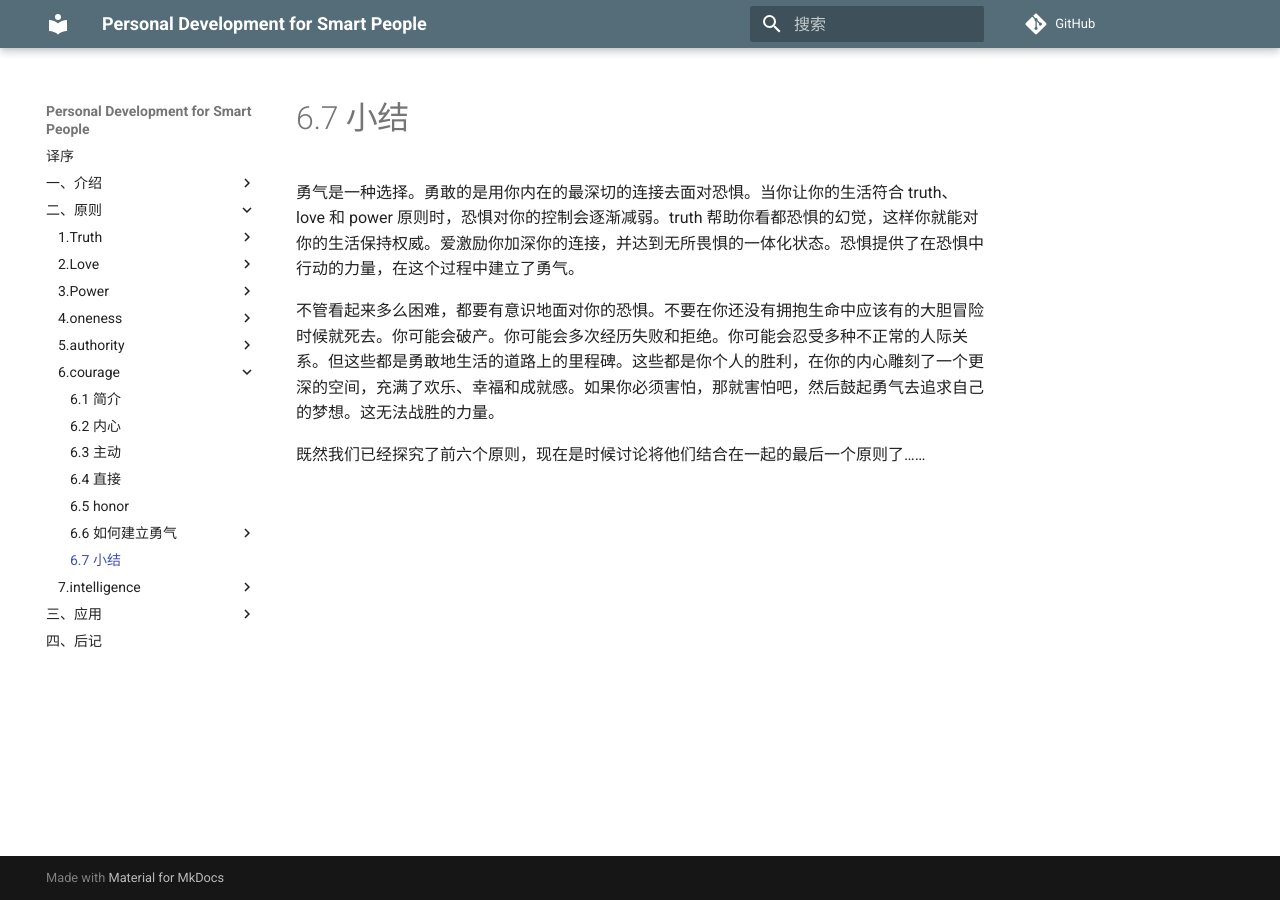
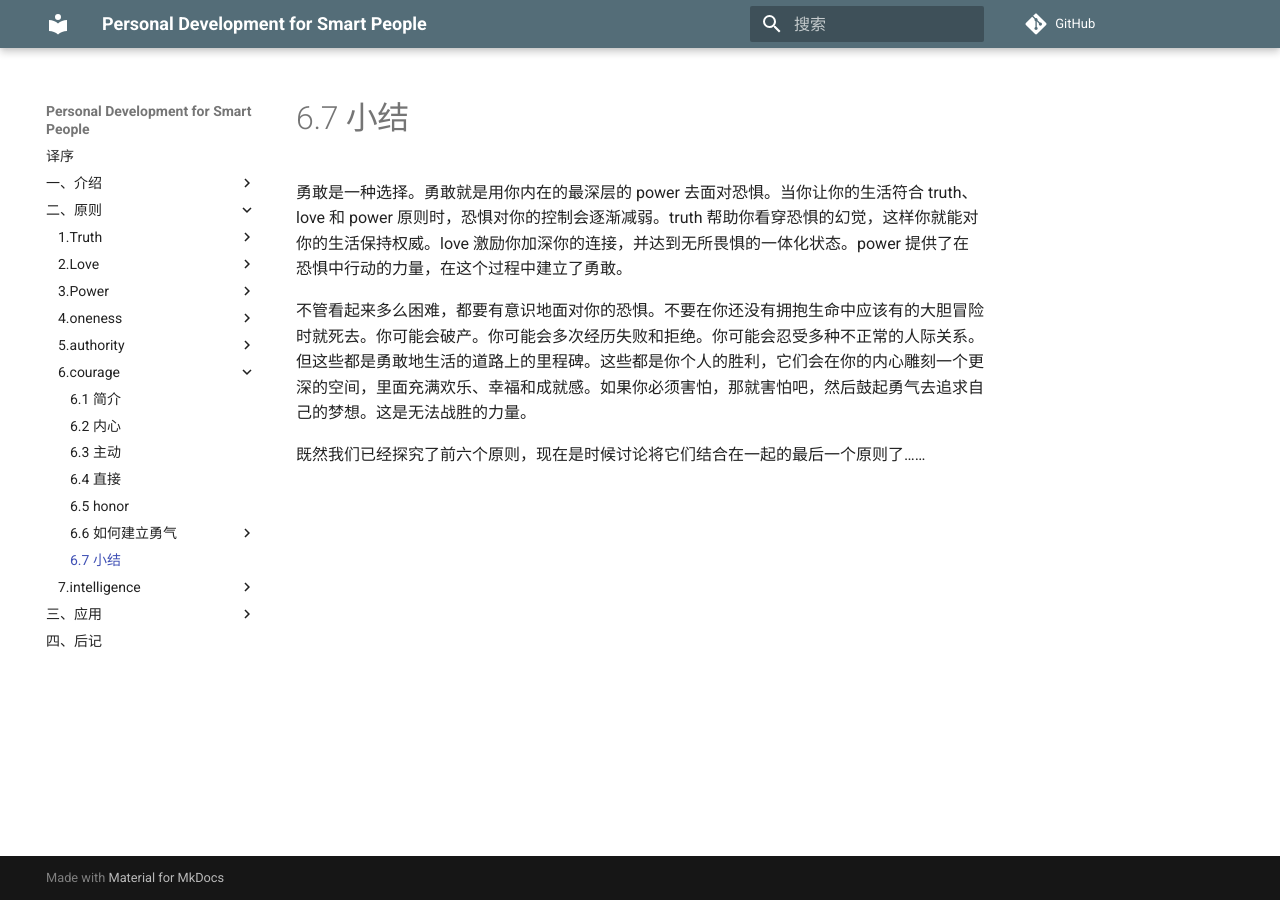
Before and after one commit to wtsnwei/pdsp, an MkDocs documentation site: the page built from docs/2.Principles/06.courage/10.小结.md, in a window 1280 px wide. Built offline with MkDocs 1.6.1 and Material for MkDocs 9.7.7, drawn with Linux system fonts in a browser that asks for light colours; comment, search, counter and statistics services are not loaded.

Commit message:
修正语句

```diff
--- a/docs/2.Principles/06.courage/10.小结.md
+++ b/docs/2.Principles/06.courage/10.小结.md
@@ -3,8 +3,8 @@ title:    小结
 date:     2021-03-10
 ---
 
-勇气是一种选择。勇敢的是用你内在的最深切的连接去面对恐惧。当你让你的生活符合 truth、love 和 power 原则时，恐惧对你的控制会逐渐减弱。truth 帮助你看都恐惧的幻觉，这样你就能对你的生活保持权威。爱激励你加深你的连接，并达到无所畏惧的一体化状态。恐惧提供了在恐惧中行动的力量，在这个过程中建立了勇气。
+勇敢是一种选择。勇敢就是用你内在的最深层的 power 去面对恐惧。当你让你的生活符合 truth、love 和 power 原则时，恐惧对你的控制会逐渐减弱。truth 帮助你看穿恐惧的幻觉，这样你就能对你的生活保持权威。love 激励你加深你的连接，并达到无所畏惧的一体化状态。power 提供了在恐惧中行动的力量，在这个过程中建立了勇敢。
 
-不管看起来多么困难，都要有意识地面对你的恐惧。不要在你还没有拥抱生命中应该有的大胆冒险时候就死去。你可能会破产。你可能会多次经历失败和拒绝。你可能会忍受多种不正常的人际关系。但这些都是勇敢地生活的道路上的里程碑。这些都是你个人的胜利，在你的内心雕刻了一个更深的空间，充满了欢乐、幸福和成就感。如果你必须害怕，那就害怕吧，然后鼓起勇气去追求自己的梦想。这无法战胜的力量。
+不管看起来多么困难，都要有意识地面对你的恐惧。不要在你还没有拥抱生命中应该有的大胆冒险时就死去。你可能会破产。你可能会多次经历失败和拒绝。你可能会忍受多种不正常的人际关系。但这些都是勇敢地生活的道路上的里程碑。这些都是你个人的胜利，它们会在你的内心雕刻一个更深的空间，里面充满欢乐、幸福和成就感。如果你必须害怕，那就害怕吧，然后鼓起勇气去追求自己的梦想。这是无法战胜的力量。
 
-既然我们已经探究了前六个原则，现在是时候讨论将他们结合在一起的最后一个原则了……
+既然我们已经探究了前六个原则，现在是时候讨论将它们结合在一起的最后一个原则了……
```
